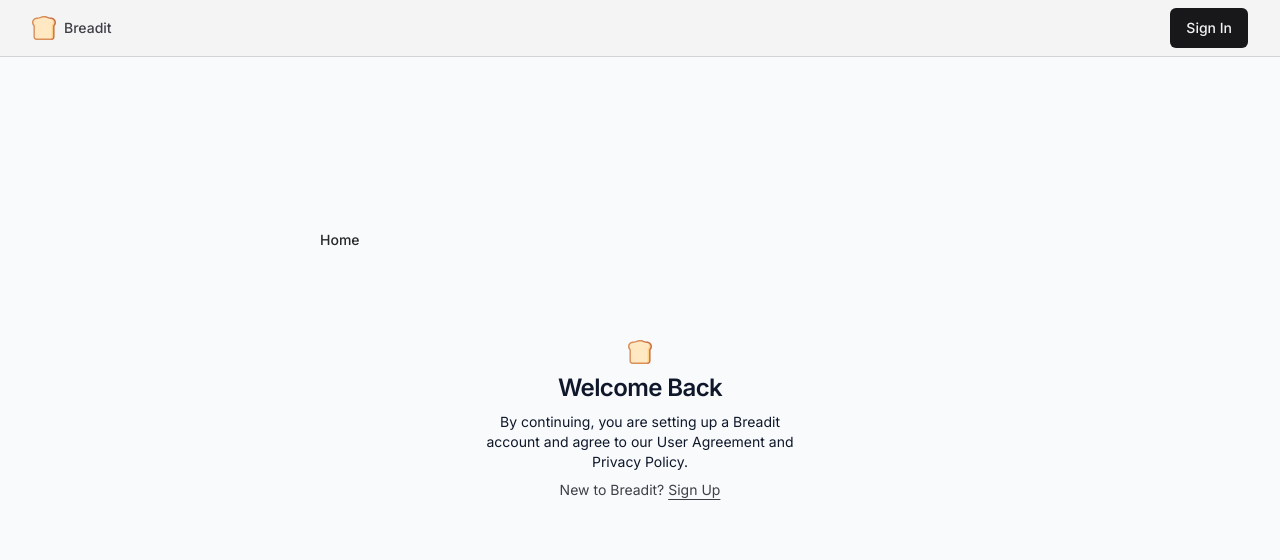
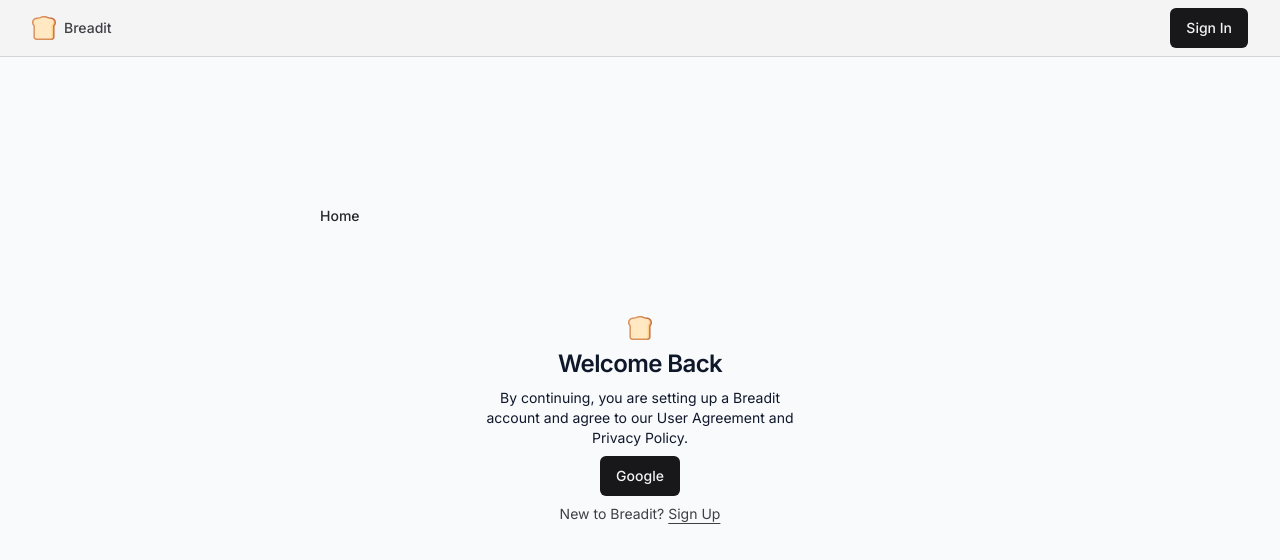
Before and after one commit to MichaelFrieze/breadit, a Next.js app: page /sign-in in a window 1280 px wide. Shown: the top 560 px of the page. Built offline with nearby package versions, Linux system fonts and the light colour scheme.

Commit message:
Passing className from parent to a div of a child for styling

```diff
--- a/src/components/Signin.tsx
+++ b/src/components/Signin.tsx
@@ -1,5 +1,6 @@
 import Link from 'next/link';
 import { Icons } from './Icons';
+import UserAuthForm from './UserAuthForm';
 
 const Signin = () => {
   return (
@@ -13,7 +14,7 @@
         </p>
 
         {/* sign in form */}
-        {/* <UserAuthForm /> */}
+        <UserAuthForm className="mx-2" />
 
         <p className="px-8 text-center text-sm text-zinc-700">
           New to Breadit?{' '}
--- /dev/null
+++ b/src/components/UserAuthForm.tsx
@@ -0,0 +1,19 @@
+import { FC } from 'react';
+import { Button } from './ui/Button';
+import { cn } from '@/lib/utils';
+
+interface UserAuthFormProps extends React.HTMLAttributes<HTMLDivElement> {}
+
+const UserAuthForm: FC<UserAuthFormProps> = ({ className, ...props }) => {
+  // We can now pass anything that you normally can pass to a div to this component
+  // Also, we can pass all the props we normally receive from the parent component right into the actual div so we can style this component.
+  // Not only in this component but wherever we render it as well. Just as if this was a div.
+  console.log(`${cn('flex justify-center', className)}`);
+  return (
+    <div className={cn('flex justify-center', className)} {...props}>
+      <Button>Google</Button>
+    </div>
+  );
+};
+
+export default UserAuthForm;
```
Also changed, not shown: 1 other file (tests, documents, lock files or other folders).
